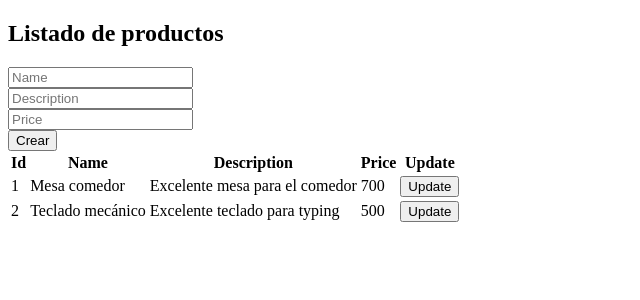
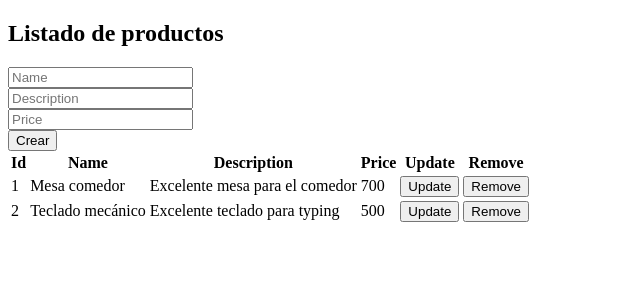
Before and after one commit to dieegoludee/spring-repository, an Angular app in the folder projects/angular-app/: page / in a window 1280 px wide. Shown: the top 300 px of the page, without its empty margins (0-640 px from the left). Built offline with nearby package versions, Linux system fonts and the light colour scheme.

Commit message:
Eliminando registros

```diff
--- a/projects/angular-app/src/app/products/components/product.component.html
+++ b/projects/angular-app/src/app/products/components/product.component.html
@@ -15,6 +15,7 @@
       <th>Description</th>
       <th>Price</th>
       <th>Update</th>
+      <th>Remove</th>
     </tr>
   </thead>
 
@@ -26,6 +27,7 @@
       <td>{{ product.description }}</td>
       <td>{{ product.price }}</td>
       <td><button (click)="onUpdateProduct(product)">Update</button></td>
+      <td><button (click)="onRemoveProduct(product.id)">Remove</button></td>
     </tr>
     }
   </tbody>
--- a/projects/angular-app/src/app/products/components/product.component.ts
+++ b/projects/angular-app/src/app/products/components/product.component.ts
@@ -22,7 +22,7 @@
     this.service.findAll().subscribe((products) => (this.products = products));
   }
 
-  addProduct(product: Product) {
+  addProduct(product: Product): void {
     if (product.id > 0) {
       this.products = this.products.map((prod) => {
         if (prod.id == product.id) {
@@ -38,9 +38,14 @@
         { ...product, id: this.products.length + 1 }, // new Date().getTime(); para id
       ]; // esta sería la forma inmutable, en angular se pueden hacer de ambas formas
     }
+    this.productSelected = new Product(); // para limpiar el form al crear o actualizar
   }
 
-  onUpdateProduct(productRow: Product) {
+  onUpdateProduct(productRow: Product): void {
     this.productSelected = productRow;
   }
+
+  onRemoveProduct(id: number): void {
+    this.products = this.products.filter((product) => product.id != id);
+  }
 }
```
